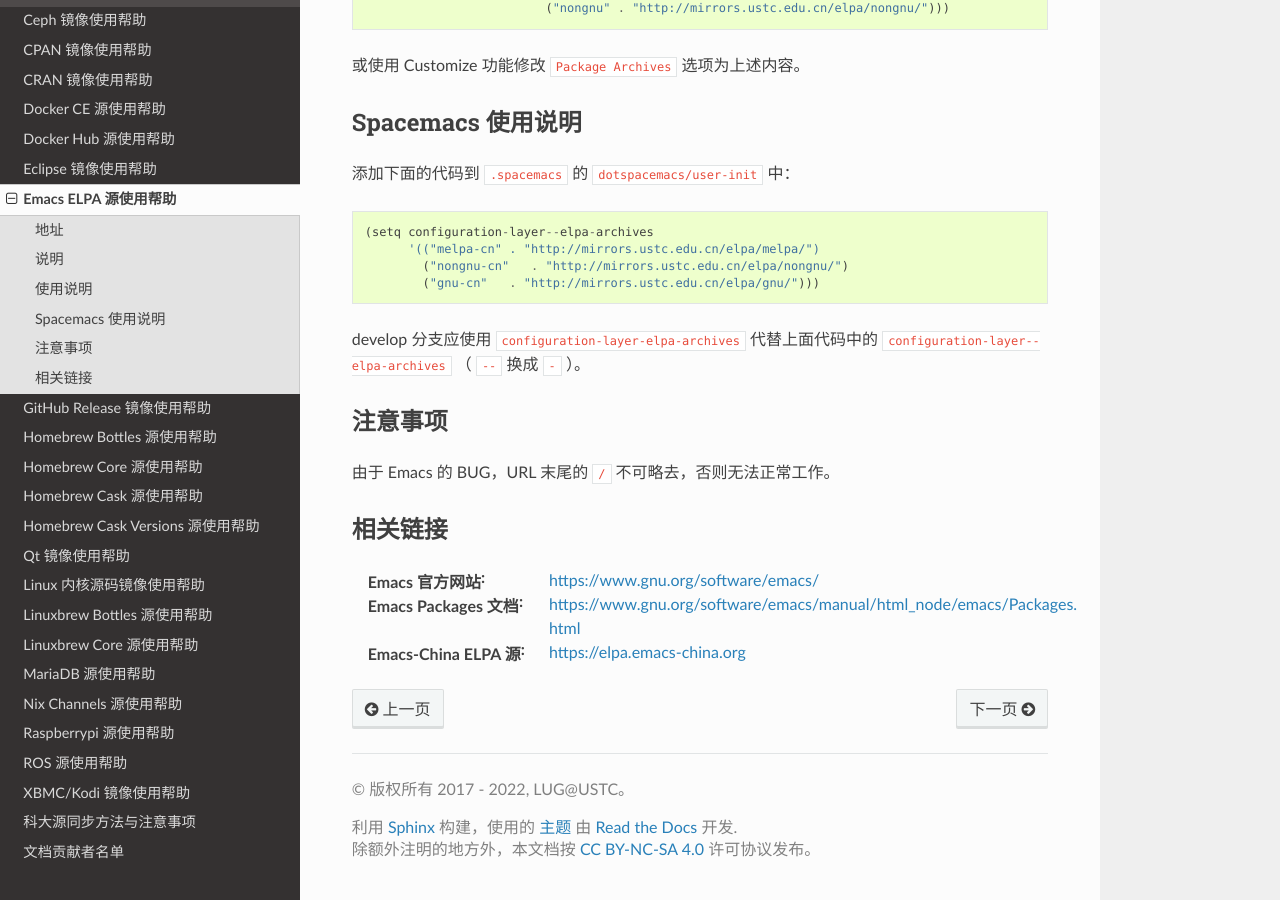
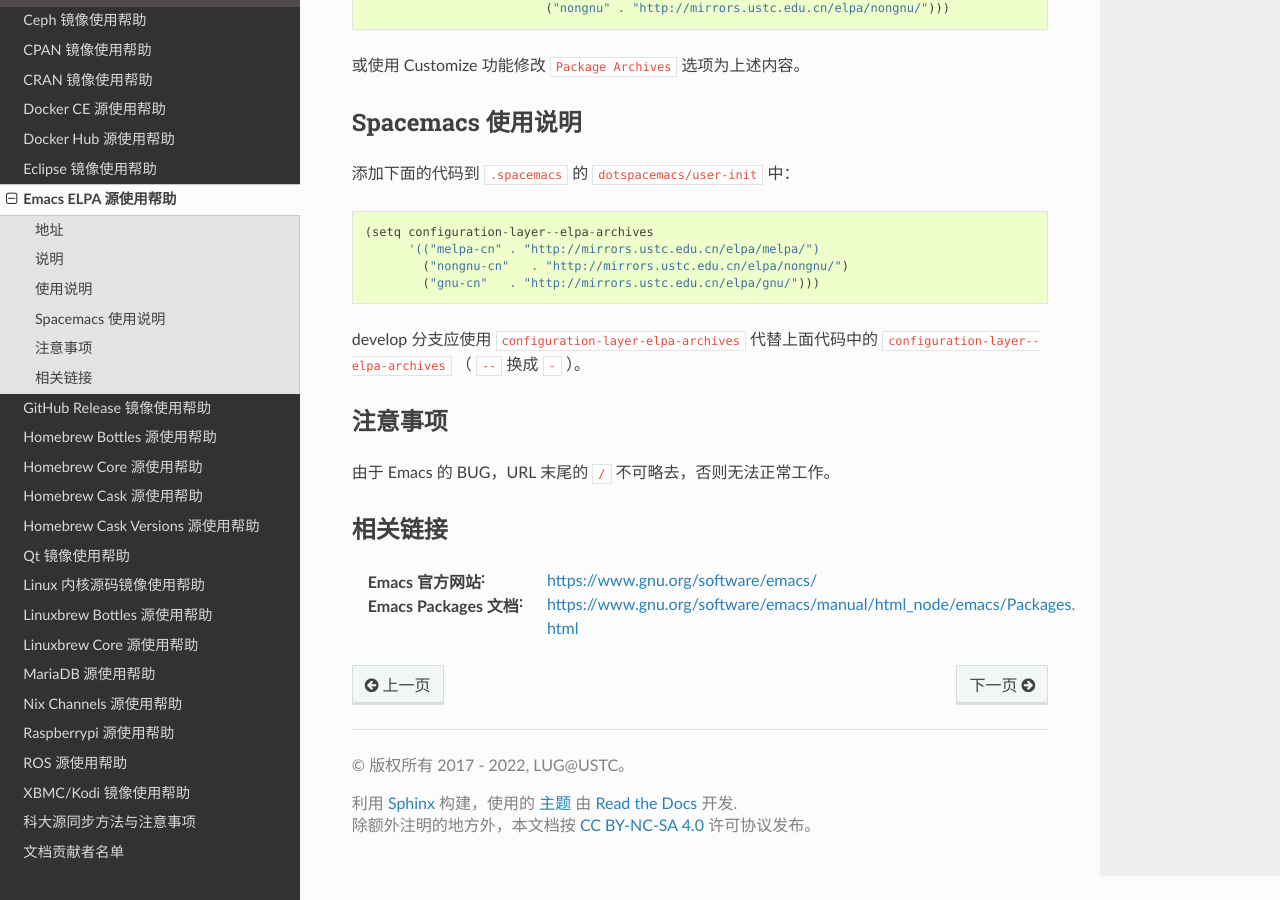
Before and after one commit to ustclug/mirrorhelp, a Sphinx documentation site: the page built from source/elpa.rst, in a window 1280 px wide and 900 px high, scrolled down 608 px. Built offline with Sphinx 7.4.7 and the Read the Docs theme 2.0.0, drawn with Linux system fonts in a browser that asks for light colours; pages that are not in the unit, such as notebooks, are missing from menus.

Commit message:
[elpa] Remove a dead link
Emacs China no longer has a public ELPA mirror.

```diff
--- a/source/elpa.rst
+++ b/source/elpa.rst
@@ -52,4 +52,3 @@ develop 分支应使用 ``configuration-layer-elpa-archives`` 代替上面代码
 
 :Emacs 官方网站: https://www.gnu.org/software/emacs/
 :Emacs Packages 文档: https://www.gnu.org/software/emacs/manual/html_node/emacs/Packages.html
-:Emacs-China ELPA 源: https://elpa.emacs-china.org
```
